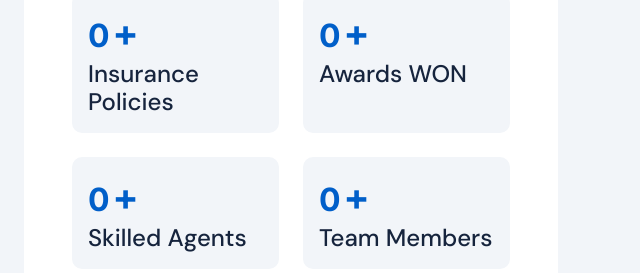
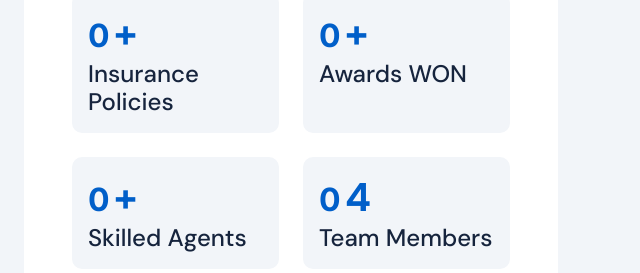
Before and after one commit to Satyam30raj/Insurance, a plain HTML site: page index.html in a window 1280 px wide. Shown: the part 2034-2307 px from the top of the page, 640-1280 px from the left. Drawn offline with nearby package versions, Linux system fonts and the light colour scheme.

Commit message:
Update index.html

```diff
--- a/index.html
+++ b/index.html
@@ -337,7 +337,7 @@
                                     <div class="counter-item bg-light rounded p-3 h-100">
                                         <div class="counter-counting">
                                             <span class="text-primary fs-2 fw-bold" data-toggle="counter-up">0</span>
-                                            <span class="h1 fw-bold text-primary">+</span>
+                                            <span class="h1 fw-bold text-primary">4</span>
                                         </div>
                                         <h4 class="mb-0 text-dark">Team Members</h4>
                                     </div>
```
